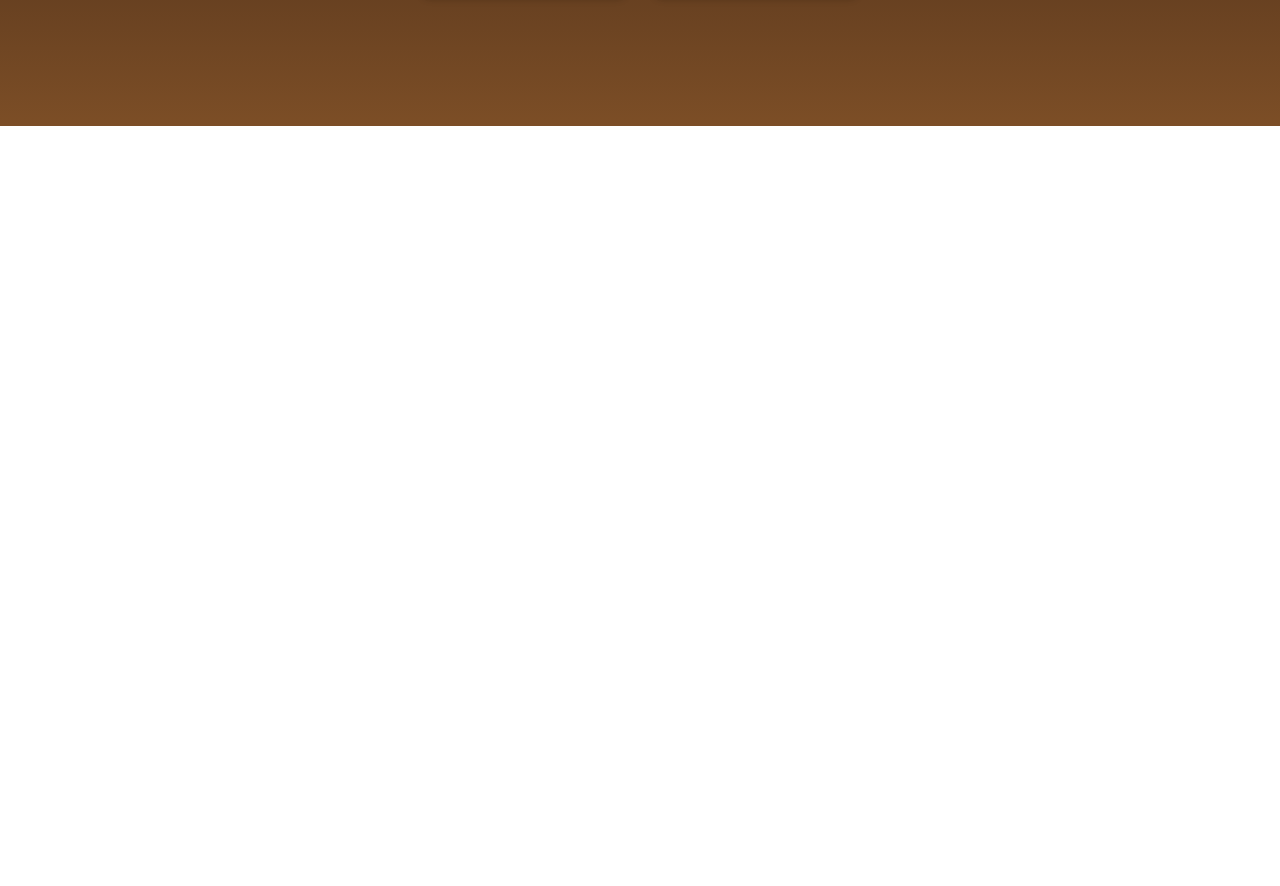
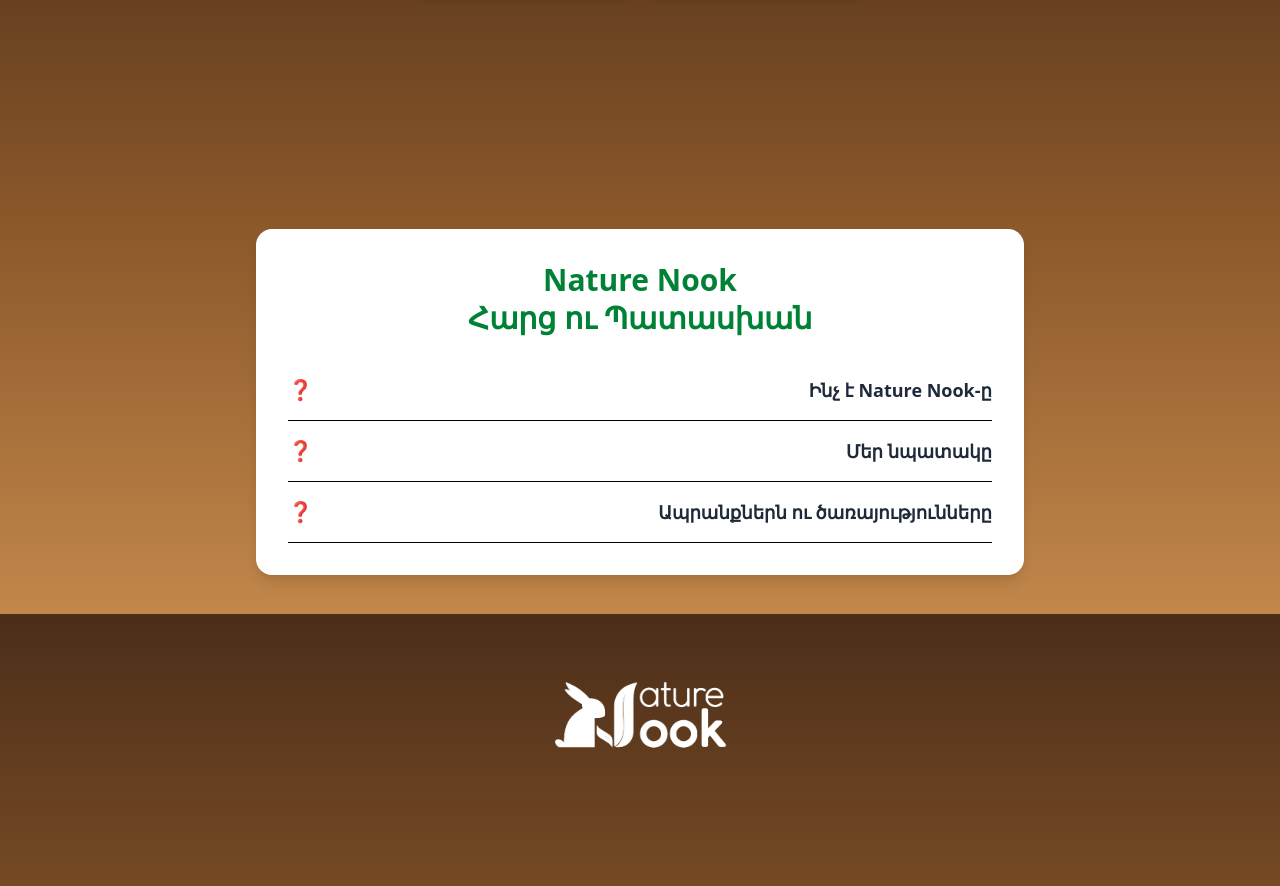
Before and after one commit to natureenook/nature-nook-site, a React (Vite) app: page /#/ in a window 1280 px wide. Shown: the part 986-1872 px from the top of the page. Before the commit the page ends 1112 px from the top, so only its background shows below. Built offline with nearby package versions, Linux system fonts and the light colour scheme.

Commit message:
Describe changes

```diff
--- a/src/App.jsx
+++ b/src/App.jsx
@@ -1,5 +1,6 @@
 import Header from './Header'
 import SocialLinks from './SocialLinks';
+import TypewriterSection from './TypewriterSection';
 import VideoPlayer from './Video'
 
 function App() {
@@ -10,6 +11,7 @@
       <Header />
       <VideoPlayer src={`${BASE}nature-nook-sitevideosmyVideo.mp4`} />
       <SocialLinks/>
+       <TypewriterSection />
     </div>
   )
 }
--- /dev/null
+++ b/src/TypewriterSection.jsx
@@ -0,0 +1,83 @@
+import { useState } from "react";
+
+const BASE = "/nature-nook-site/";
+
+const faqData = [
+    {
+        question: "Ինչ է Nature Nook-ը",
+        answer: "Nature Nook-ը մասնագիտացված խանութ է...",
+    },
+    {
+        question: "Մեր նպատակը",
+        answer: "Մեր նպատակը մարդկանց տանը բերել բնության տարրերը...",
+    },
+    {
+        question: "Ապրանքներն ու ծառայությունները",
+        answer: "• Շների և կատուների պրեմիում կերեր\n• Ձկների խնամքի պարագաներ\n• Բույսերի խնամք\n• Խորհրդատվություն",
+    },
+];
+
+function FaqItem({ question, answer }) {
+    const [isOpen, setIsOpen] = useState(false);
+
+    return (
+        <div className="border-b py-4">
+            <div
+                className="flex items-center justify-between cursor-pointer select-none"
+                onClick={() => setIsOpen(!isOpen)}
+            >
+                <span
+                    className={`text-xl text-green-600 font-bold transition-transform duration-300 ${isOpen ? "rotate-90" : "rotate-0"
+                        }`}
+                >
+                    ❓
+                </span>
+
+                <h3 className="text-lg font-semibold text-gray-800">
+                    {question}
+                </h3>
+            </div>
+
+            <div
+                className={`
+                    overflow-hidden transition-all duration-300 ml-8
+                    ${isOpen ? "max-h-40 opacity-100 mt-2" : "max-h-0 opacity-0"}
+                `}
+            >
+                <p className="text-gray-700 whitespace-pre-line">
+                    {answer}
+                </p>
+            </div>
+        </div>
+    );
+}
+
+function Tagline() {
+    return (
+        <div className="mt-10 flex justify-center">
+            <img
+                src={`${BASE}Artboard 1_1@4x-1000.png`}
+                alt="Nature Nook Logo"
+                className="w-52 h-auto"
+            />
+        </div>
+    );
+}
+
+export default function TypewriterSection() {
+    return (
+        <div className="min-h-screen flex flex-col items-center justify-center p-6">
+            <div className="w-full max-w-3xl bg-white rounded-2xl shadow-lg p-8">
+                <h1 className="text-3xl font-bold text-green-700 mb-6 text-center leading-tight">
+                    Nature Nook<br />Հարց ու Պատասխան
+                </h1>
+
+                {faqData.map((item, i) => (
+                    <FaqItem key={i} question={item.question} answer={item.answer} />
+                ))}
+            </div>
+
+            <Tagline />
+        </div>
+    );
+}
```
